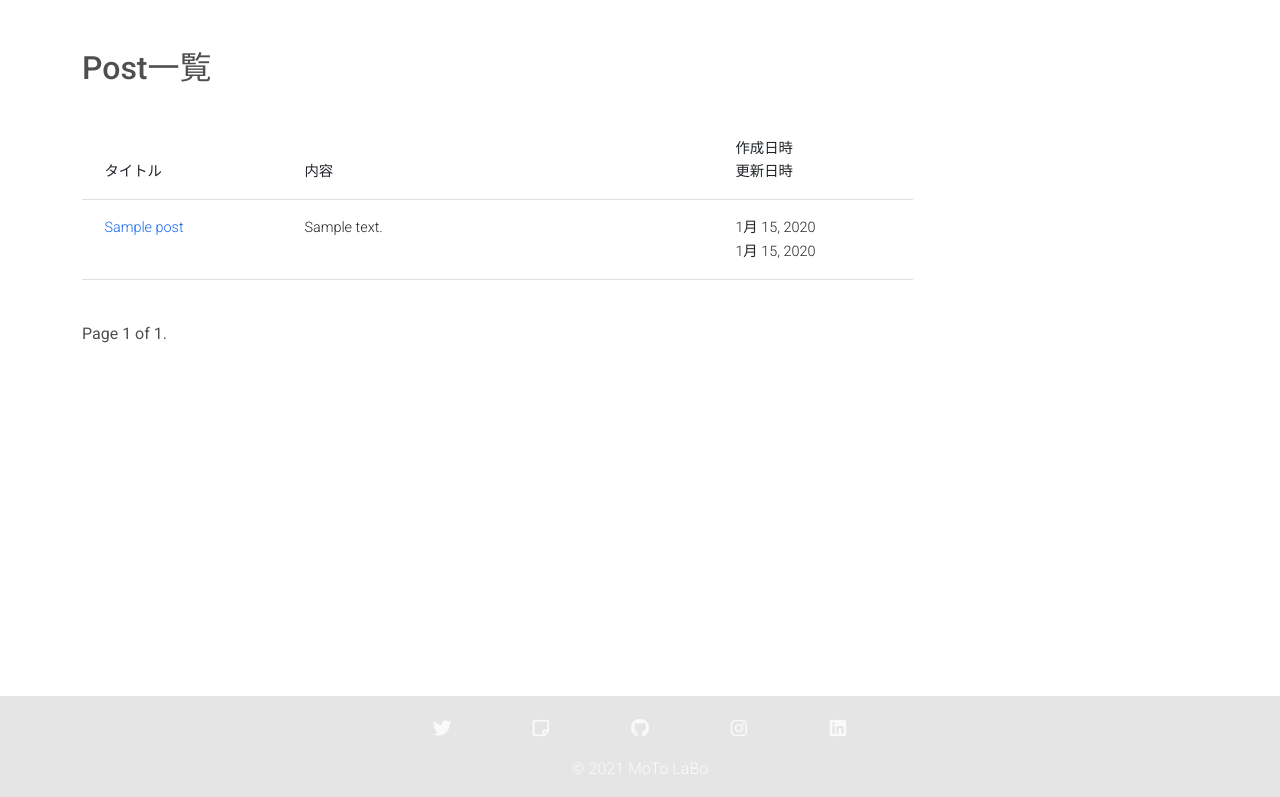
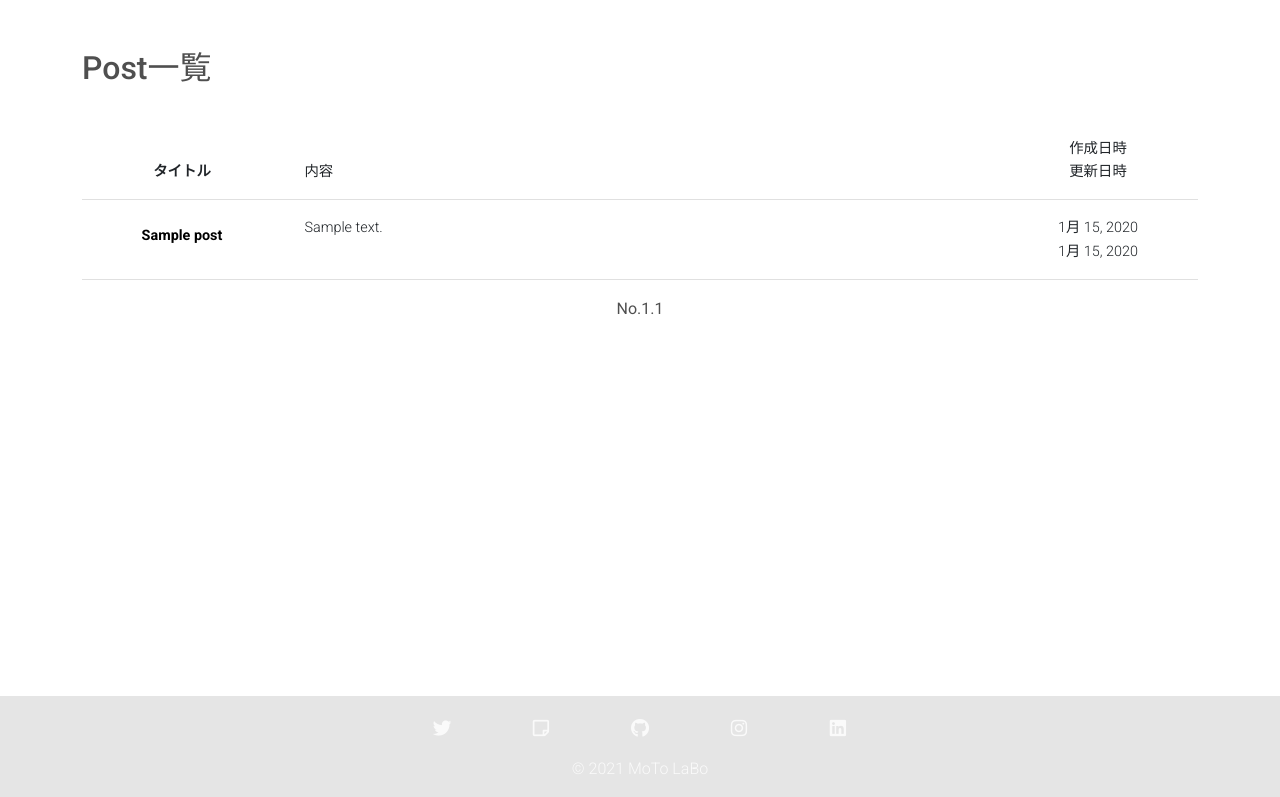
Before and after one commit to MoTo-LaBo/Django-BlogApp, a Django app: page /post_list in a window 1280 px wide. Shown: the part 78-875 px from the top of the page. Run offline with Django 3.2, Linux system fonts and the light colour scheme; tables that the repository leaves empty hold one stand-in row (values such as "Sample post"); some libraries are stand-ins or nearby versions.

Commit message:
django web app Complete

```diff
--- a/myapp/static/myapp/base.css
+++ b/myapp/static/myapp/base.css
@@ -323,6 +323,15 @@
     text-shadow: 0 0 40px rgb(0, 0, 0);
 }
 
+/* logout titel */
+.display-6 {
+    font-weight: 100 !important;
+    letter-spacing: 7px;
+    color: rgb(255, 255, 255);
+    font-size: 1.2rem;
+    text-shadow: 0 0 25px rgb(0, 0, 0);
+}
+
 /*========= post_form.html ===============*/
 
 /* post_height */
@@ -347,6 +356,31 @@
     height: 87vh;
 }
 
+.post_link {
+    position: relative;
+    padding: 0px;
+}
+
+.post_link:hover {
+    background: rgba(0, 0, 0, 0.1);
+}
+
+.post_link-1 {
+    display: inline-block;
+    position: absolute;
+    top: 0;
+    right: 0;
+    bottom: 0;
+    left: 0;
+    color: #000;
+    font-weight: 600;
+    text-align: center;
+    top: 30%;
+}
+
+.post_link-1:hover {
+    color: rgb(255, 255, 255);
+}
 
 /*========= responsive @media ===============*/
 @media (min-width: 1550px) {
@@ -434,6 +468,11 @@
     .copyright {
         color: rgba(255, 255, 255);
     }
+
+    .display-6 {
+        letter-spacing: 4px;
+        font-size: 1rem;
+    }
 }
 
 @media (min-width: 800px) and (max-width: 1024px) {
@@ -450,7 +489,7 @@
 
     /* post_list */
     .post_list-height {
-        height: 87vh;
+        height: 83vh;
     }
 }
 
@@ -466,7 +505,7 @@
 
     /* post_list */
     .post_list-height {
-        height: 100%;
+        height: 83vh;
     }
 }
 
@@ -490,6 +529,11 @@
     .display-4 {
         letter-spacing: 5px;
         transform: translate(0%, 0%);
+    }
+
+    .display-6 {
+        letter-spacing: 3px;
+        font-size: 0.9rem;
     }
 
     .title {
--- a/myapp/templates/myapp/logout.html
+++ b/myapp/templates/myapp/logout.html
@@ -11,7 +11,7 @@
     <div class="login_height">
         <div class="login_box text-white">
             <h1 class="display-5 text-center">Logout</h1>
-            <p class="display-5 text-center fs-6">ログアウトしました</p>
+            <p class="display-6 text-center">ログアウトしました</p>
         </div>
     </div>
 </div>
--- a/myapp/templates/myapp/pagenation.html
+++ b/myapp/templates/myapp/pagenation.html
@@ -1,17 +1,17 @@
-<div class="pagination">
-    <span class="step-links">
+<div class="pagination d-flex justify-content-center">
+    <span class="step-links mb-5">
         {% if page_obj.has_previous %}
-        <a href="?page=1">&laquo; first</a>
-        <a href="?page={{ page_obj.previous_page_number }}">previous</a>
+        <a href="?page=1" class="btn btn-light m-2 mb-0" data-mdb-ripple-color="dark">&laquo; first</a>
+        <a href="?page={{ page_obj.previous_page_number }}" class="btn btn-light m-2 mb-0" data-mdb-ripple-color="dark">previous</a>
         {% endif %}
 
         <span class="current">
-            Page {{ page_obj.number }} of {{ page_obj.paginator.num_pages }}.
+            No.{{ page_obj.number }}.{{ page_obj.paginator.num_pages }}
         </span>
 
         {% if page_obj.has_next %}
-        <a href="?page={{ page_obj.next_page_number }}">next</a>
-        <a href="?page={{ page_obj.paginator.num_pages }}">last &raquo;</a>
+        <a href="?page={{ page_obj.next_page_number }}" class="btn btn-light m-2 mb-0" data-mdb-ripple-color="dark">next</a>
+        <a href="?page={{ page_obj.paginator.num_pages }}" class="btn btn-light m-2 mb-0" data-mdb-ripple-color="dark">last &raquo;</a>
         {% endif %}
     </span>
 </div>
--- a/myapp/templates/myapp/post_list.html
+++ b/myapp/templates/myapp/post_list.html
@@ -2,32 +2,30 @@
 
 {% block content %}
 <div class="post_list-height row">
-    <div class="col-md-9">
+    <div class="col-md-12">
         <br>
         <h2 class="mt-4">Post一覧</h2>
         <br>
         <table class="table">
             <thead>
                 <tr>
-                    <th width="200px">タイトル</th>
+                    <th class="text-center" style="font-weight: 600;" width="200px">タイトル</th>
                     <th>内容</th>
-                    <th width="200px">作成日時<br>更新日時</th>
+                    <th class="text-center" width="200px">作成日時<br>更新日時</th>
                 </tr>
             </thead>
             <tbody>
                 {% for item in post_list %}
                 <tr>
-                    <td><a href="{% url 'myapp:post_detail' item.pk %}">{{ item.title }}</a></td>
-                    <td>{{ item.content | truncatechars_html:30 }}</td>
-                    <td>{{ item.created_at.date }}
+                    <td class="post_link btn-link"><a class="post_link-1" href="{% url 'myapp:post_detail' item.pk %}">{{ item.title }}</a></td>
+                    <td>{{ item.content | safe | truncatechars_html:30 }}</td>
+                    <td class="text-center">{{ item.created_at.date }}
                         <br>{{ item.updated_at.date }}</br>
                 </tr>
                 {% endfor %}
             </tbody>
         </table>
-        <br>
         {% include 'myapp/pagenation.html' %}
-        <br>
     </div>
 </div>
 {% endblock %}
```
